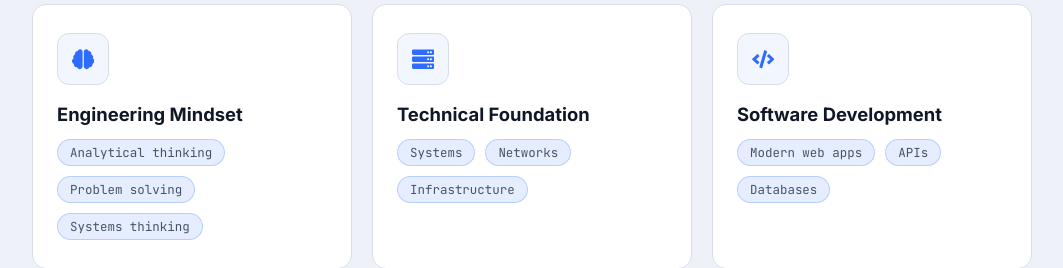
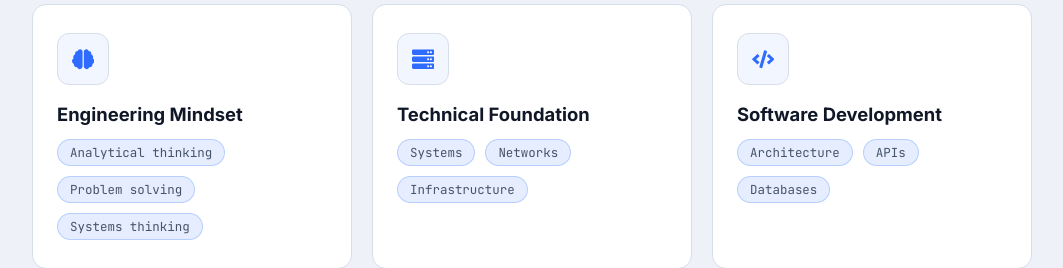
Before and after one commit to AlexandroCamacho1000/alejandrocamachodev, a React (Vite) app: page / in a window 1280 px wide. Shown: the part 2720-2988 px from the top of the page, without its empty margins (108-1171 px from the left). Built offline with nearby package versions, Linux system fonts and the light colour scheme.

Commit message:
polish: Architecture tag in Software Development card (ES+EN)

```diff
--- a/src/i18n/translations.js
+++ b/src/i18n/translations.js
@@ -35,7 +35,7 @@ const translations = {
         },
         {
           title: "Software Development",
-          tags: ["Modern web apps", "APIs", "Databases"],
+          tags: ["Architecture", "APIs", "Databases"],
         },
       ],
     },
@@ -216,7 +216,7 @@ const translations = {
         },
         {
           title: "Desarrollo de Software",
-          tags: ["Aplicaciones web modernas", "APIs", "Bases de datos"],
+          tags: ["Arquitectura", "APIs", "Bases de datos"],
         },
       ],
     },
```
